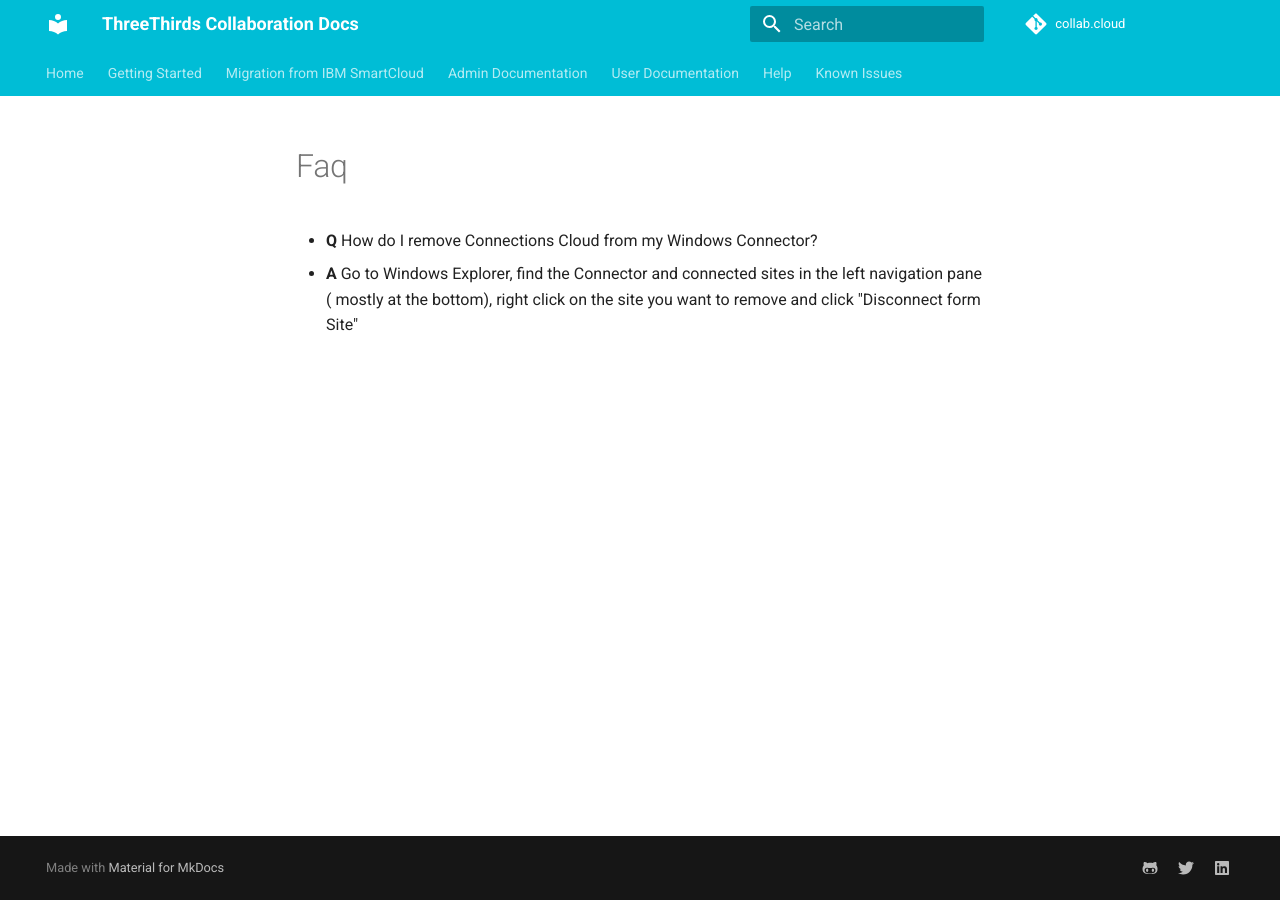
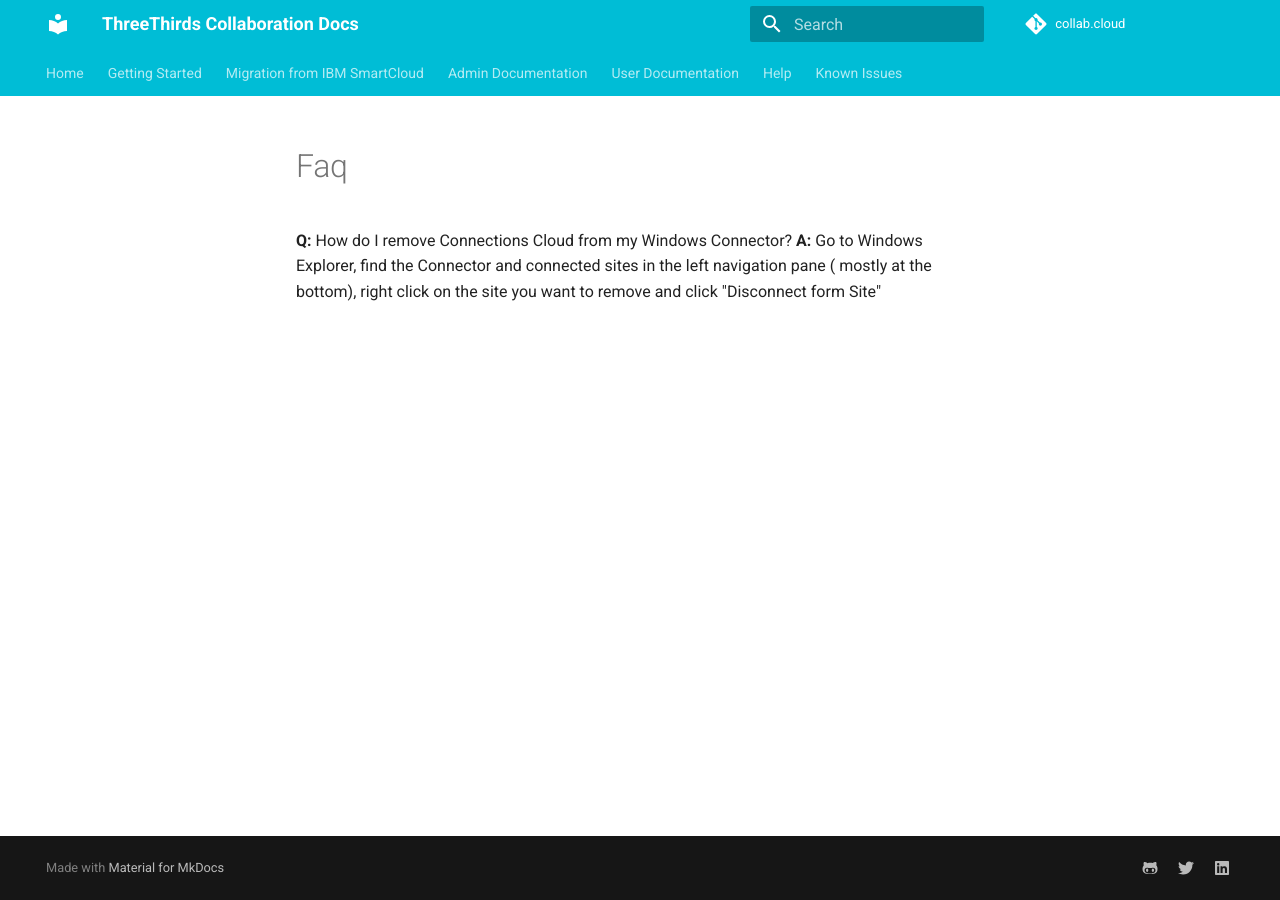
Before and after one commit to collabdotcloud/docs.collab.cloud, an MkDocs documentation site: the page built from docs/help/faq.md, in a window 1280 px wide. Built offline with MkDocs 1.6.1 and Material for MkDocs 9.7.7, drawn with Linux system fonts in a browser that asks for light colours.

Commit message:
Update faq.md

```diff
--- a/docs/help/faq.md
+++ b/docs/help/faq.md
@@ -1,4 +1,4 @@
 # Faq
 
-*  **Q** How do I remove Connections Cloud from my Windows Connector?
- * **A** Go to Windows Explorer, find the Connector and connected sites in the left navigation pane ( mostly at the bottom), right click on the site you want to remove and click "Disconnect form Site"
+**Q:** How do I remove Connections Cloud from my Windows Connector?
+**A:** Go to Windows Explorer, find the Connector and connected sites in the left navigation pane ( mostly at the bottom), right click on the site you want to remove and click "Disconnect form Site"
```
